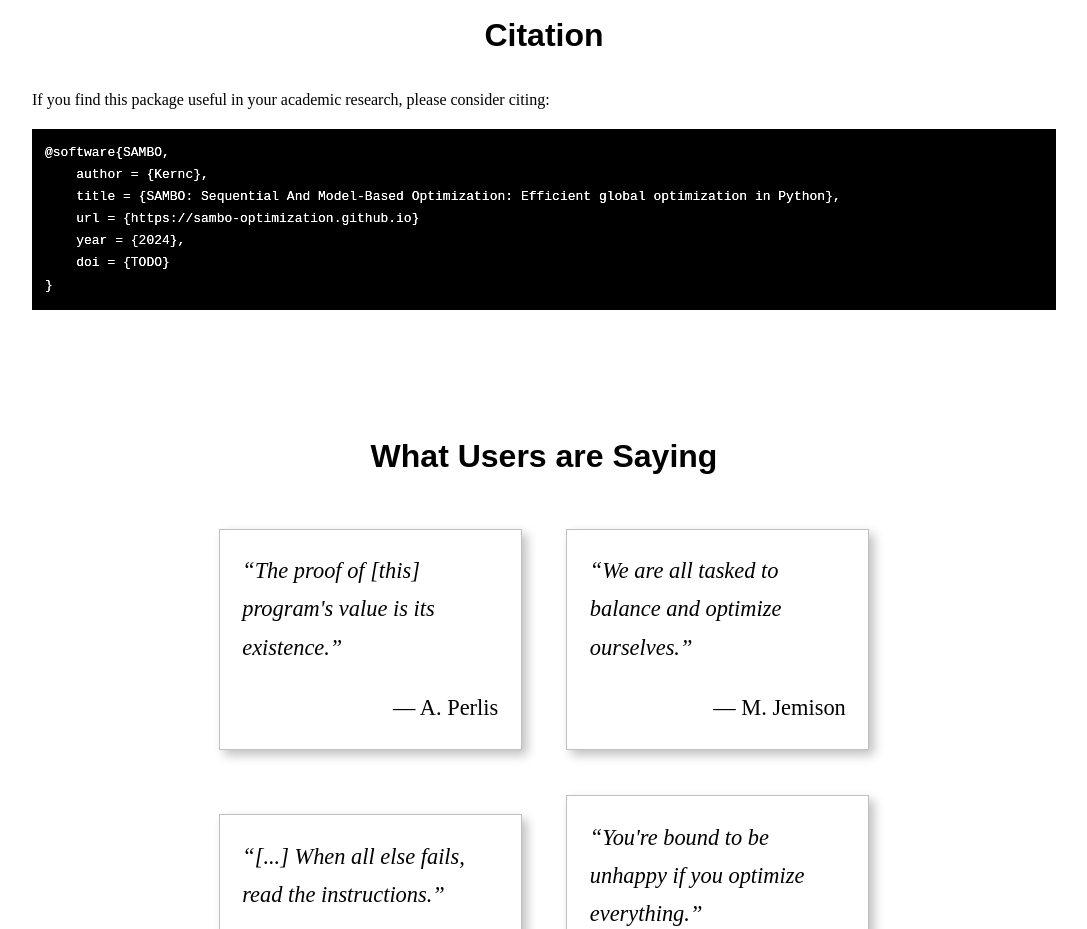
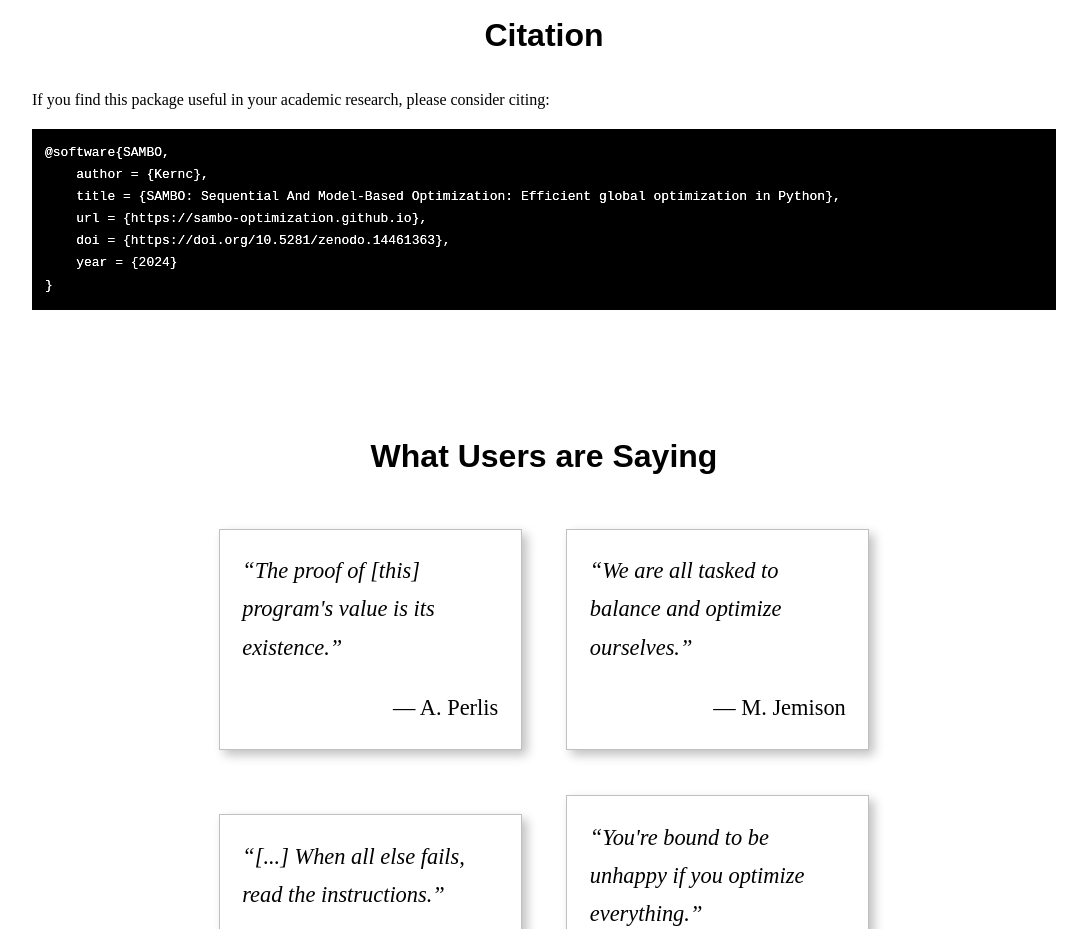
Before and after one commit to sambo-optimization/sambo-optimization.github.io, a plain HTML site: page index.html in a window 1280 px wide. Shown: the part 7800-8729 px from the top of the page, without its empty margins (96-1183 px from the left). Drawn offline with nearby package versions, Linux system fonts and the light colour scheme.

Commit message:
Add Citation DOI

```diff
--- a/index.html
+++ b/index.html
@@ -606,9 +606,9 @@ print(search.opt_result_)
     <pre><code class="text">@software{SAMBO,
     author = {Kernc},
     title = {SAMBO: Sequential And Model-Based Optimization: Efficient global optimization in Python},
-    url = {https://sambo-optimization.github.io}
-    year = {2024},
-    doi = {TODO}
+    url = {https://sambo-optimization.github.io},
+    doi = {https://doi.org/10.5281/zenodo.14461363},
+    year = {2024}
 }</code></pre>
 </section>
 
```
